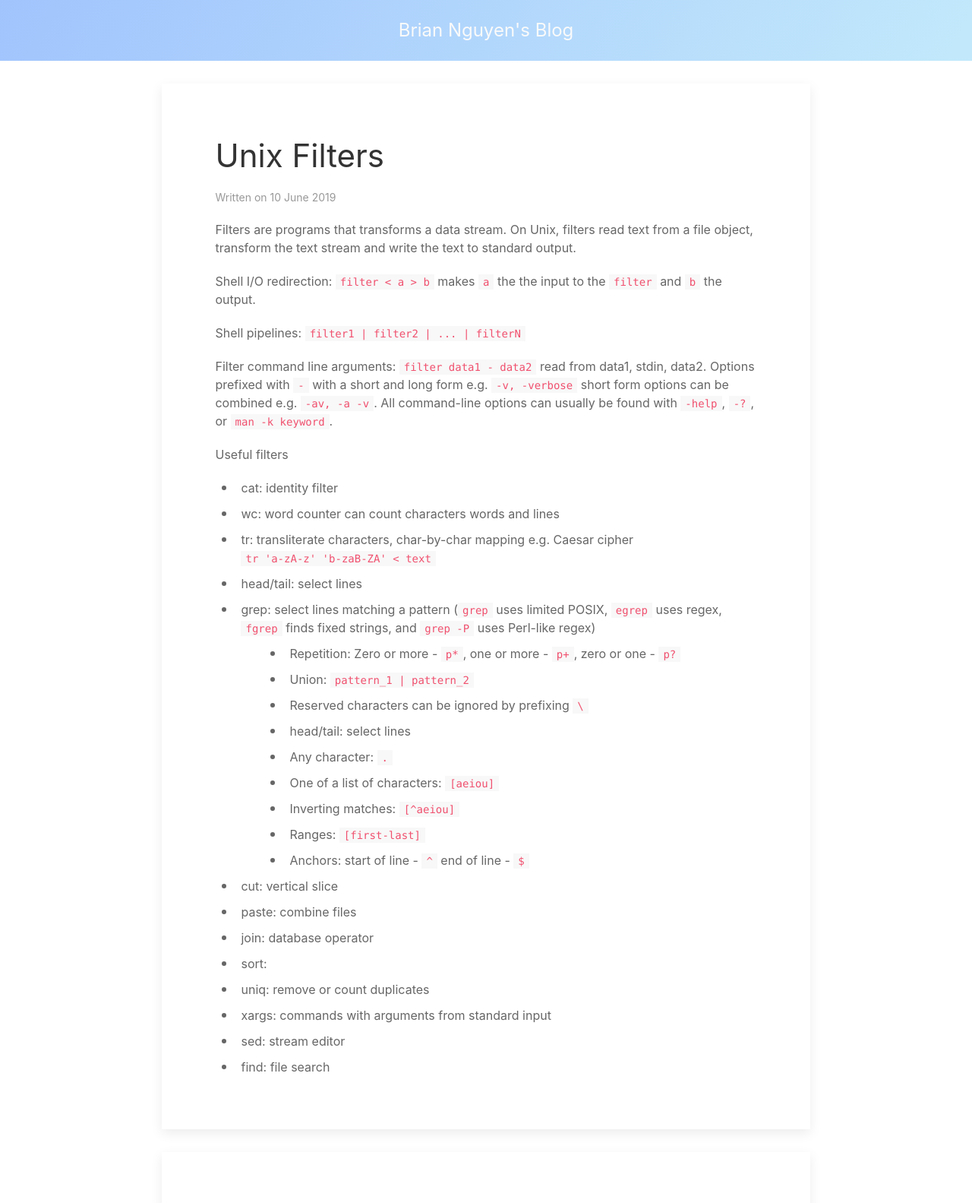
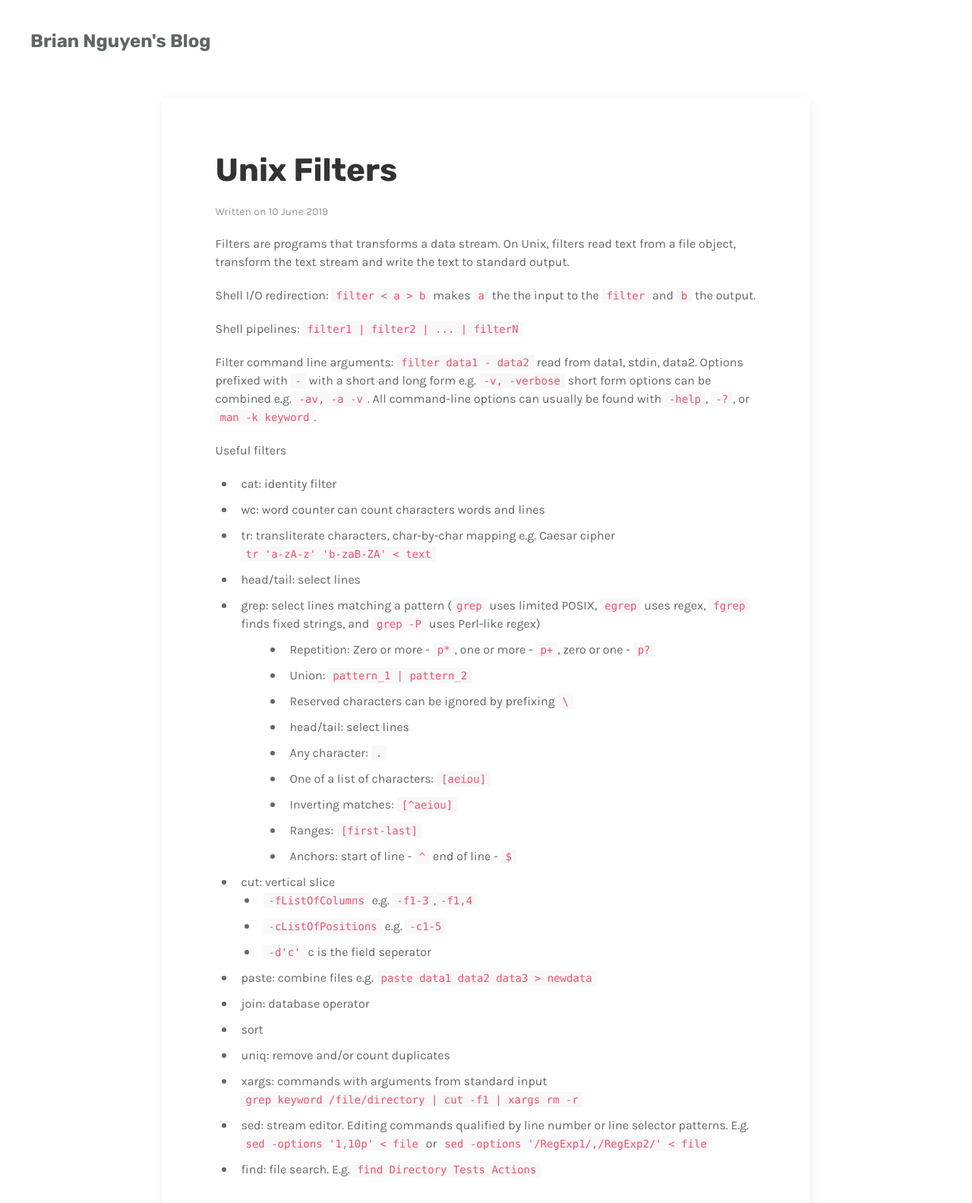
Before and after one commit to nguyenbrian/blog, a plain HTML site: page index.html in a window 1280 px wide. Shown: the top 1583 px of the page at 76% size. Drawn offline with Linux system fonts and the light colour scheme.

Commit message:
font, scroller, typos

```diff
--- a/index.html
+++ b/index.html
@@ -8,17 +8,15 @@
     <link rel="stylesheet" href="css/uikit.min.css" />
     <script src="js/uikit.min.js"></script>
     <script src="js/uikit-icons.min.js"></script>
-
+    <link href="https://fonts.googleapis.com/css?family=Karla:400,700|Rubik:700&display=swap" rel="stylesheet">
 </head>
 
 <body>
-    <nav class="uk-navbar-container uk-margin" uk-navbar style="background: linear-gradient(120deg, #a1c4fd 0%, #c2e9fb 100%);">
-        <div class="uk-navbar-center">
-            <a style="color: #fafafa;" class="uk-navbar-item uk-logo" href="#">Brian Nguyen's Blog</a>
+    <div class="uk-padding">
+        <h1 style="font-size: 1.5rem; color: #606666;">Brian Nguyen's Blog</h1>
     </div>
-    </nav>
-
-    <div class="uk-card uk-card-default uk-card-large uk-card-body uk-width-2-3@m uk-width-5-6 uk-align-center">
+    <div>
+        <div class="uk-card uk-card-default uk-card-large uk-card-body uk-width-2-3@m uk-width-5-6@s uk-align-center">
             <article class="uk-article">
                 <h2 class="uk-article-title">Unix Filters</h2>
                 <p class="uk-article-meta">Written on 10 June 2019</p>
@@ -47,19 +45,24 @@
                         </ul>
                     </li>
                     <li>cut: vertical slice</li>
-                    <li>paste: combine files</li>
+                        <ul class="uk-list uk-list-bullet">
+                            <li><code>-fListOfColumns</code> e.g. <code>-f1-3</code>,<code>-f1,4</code></li>
+                            <li><code>-cListOfPositions</code> e.g. <code>-c1-5</code></li>
+                            <li><code>-d'c'</code> c is the field seperator</li>
+                        </ul>
+                    <li>paste: combine files e.g. <code>paste data1 data2 data3 &gt; newdata</code></li>
                     <li>join: database operator</li>
-                    <li>sort: </li>
-                    <li>uniq: remove or count duplicates</li>
-                    <li>xargs: commands with arguments from standard input</li>
-                    <li>sed: stream editor</li>
-                    <li>find: file search</li>
+                    <li>sort</li>
+                    <li>uniq: remove and/or count duplicates</li>
+                    <li>xargs: commands with arguments from standard input <code>grep keyword /file/directory | cut -f1 | xargs rm -r</code></li>
+                    <li>sed: stream editor. Editing commands qualified by line number or line selector patterns. E.g. <code>sed -options '1,10p' &lt; file</code> or <code>sed -options '/RegExp1/,/RegExp2/' &lt; file</code></li>
+                    <li>find: file search. E.g. <code>find Directory Tests Actions</code></li>
                 </ul>
 
             </article>
         </div>
 
-    <div class="uk-card uk-card-default uk-card-large uk-card-body uk-width-2-3@m uk-width-5-6 uk-align-center">
+        <div class="uk-card uk-card-default uk-card-large uk-card-body uk-width-2-3@m uk-width-5-6@s uk-align-center">
             <article class="uk-article">
                 <h2 class="uk-article-title">Input/Output Functions</h2>
                 <p class="uk-article-meta">Written on 10 June 2019</p>
@@ -93,7 +96,7 @@
         <span style="color: #000066;">fputs</span><span style="color: #009900;">&#40;</span>string<span style="color: #339933;">,</span> output<span style="color: #009900;">&#41;</span><span style="color: #339933;">;</span>
     <span style="color: #009900;">&#125;</span></pre>
 
-            <p>I was quite lucky that my first tests using <code>time</code> showed that <code>cat3.c</code> was the fastest, because I didn't double check the result. The results of <code>time</code> can vary so when you do performance analysis in general you should have a decently large same size of times. So all that was left of <code>cat4.c</code> was to write a <code>main</code> function that reads command line arguments.</p>
+                <p>I was quite lucky that my first tests using <code>time</code> showed that <code>cat3.c</code> was the fastest, because I didn't double check the result. The results of <code>time</code> can vary so when you do performance analysis in general you should have a decently large sample size of times. So all that was left of <code>cat4.c</code> was to write a <code>main</code> function that reads command line arguments.</p>
 
     <pre class="c" style="font-family:monospace;"><span style="color: #993333;">int</span> main <span style="color: #009900;">&#40;</span><span style="color: #993333;">int</span> argc<span style="color: #339933;">,</span> <span style="color: #993333;">char</span> <span style="color: #339933;">*</span>argv<span style="color: #009900;">&#91;</span><span style="color: #009900;">&#93;</span><span style="color: #009900;">&#41;</span> <span style="color: #009900;">&#123;</span>
         <span style="color: #b1b100;">if</span> <span style="color: #009900;">&#40;</span>argc <span style="color: #339933;">==</span> <span style="color: #0000dd;">1</span><span style="color: #009900;">&#41;</span> <span style="color: #009900;">&#123;</span>
@@ -118,5 +121,7 @@
 
             </article>
         </div>
+    </div>
+    <a class="uk-margin-left uk-margin-bottom uk-margin-top" uk-totop uk-scroll></a>
 </body>
 </html>
```
Also changed, not shown: css/uikit.min.css. Lines whose indentation alone changed are shown as unchanged.
